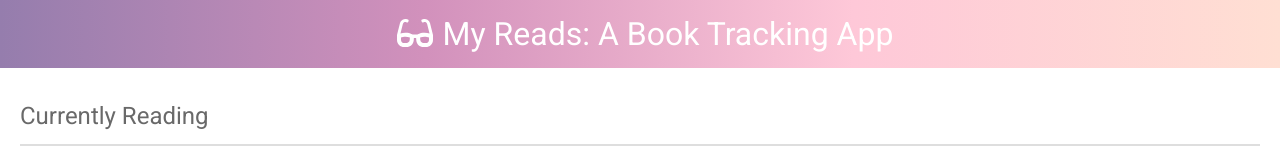
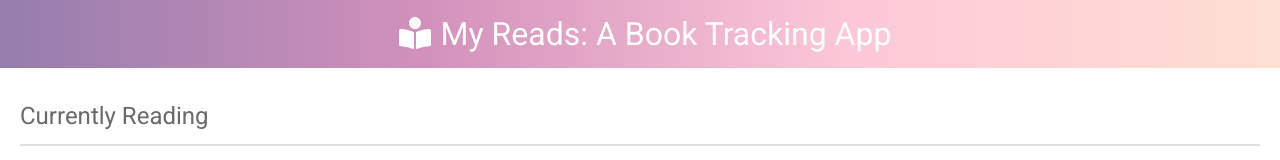
Before and after one commit to NarimanElSamadoni/my-reads-app, a React (Create React App) app: page / in a window 1280 px wide. Shown: the top 160 px of the page. Built offline with nearby package versions, Linux system fonts and the light colour scheme; no server answers.

Commit message:
Changing app font awesome icon + trim trailing whitespace

```diff
--- a/src/AppHeader.js
+++ b/src/AppHeader.js
@@ -1,13 +1,13 @@
 import React from 'react';
 import { FontAwesomeIcon } from '@fortawesome/react-fontawesome';
-import { faGlasses } from '@fortawesome/free-solid-svg-icons';
+import { faBookReader } from '@fortawesome/free-solid-svg-icons';
 
 const AppHeader = () => {
   return (
     <div className="list-books-title">
       <h1>
         <span className="fa-icons">
-          <FontAwesomeIcon icon={faGlasses} />
+          <FontAwesomeIcon icon={faBookReader} />
         </span>
         My Reads: A Book Tracking App
       </h1>
```
Also changed, not shown: src/App.js (line endings or trailing spaces), src/Book.js (line endings or trailing spaces), src/BookShelf.js (line endings or trailing spaces), src/SearchBooks.js (line endings or trailing spaces), 1 other file (tests, documents, lock files or other folders).
